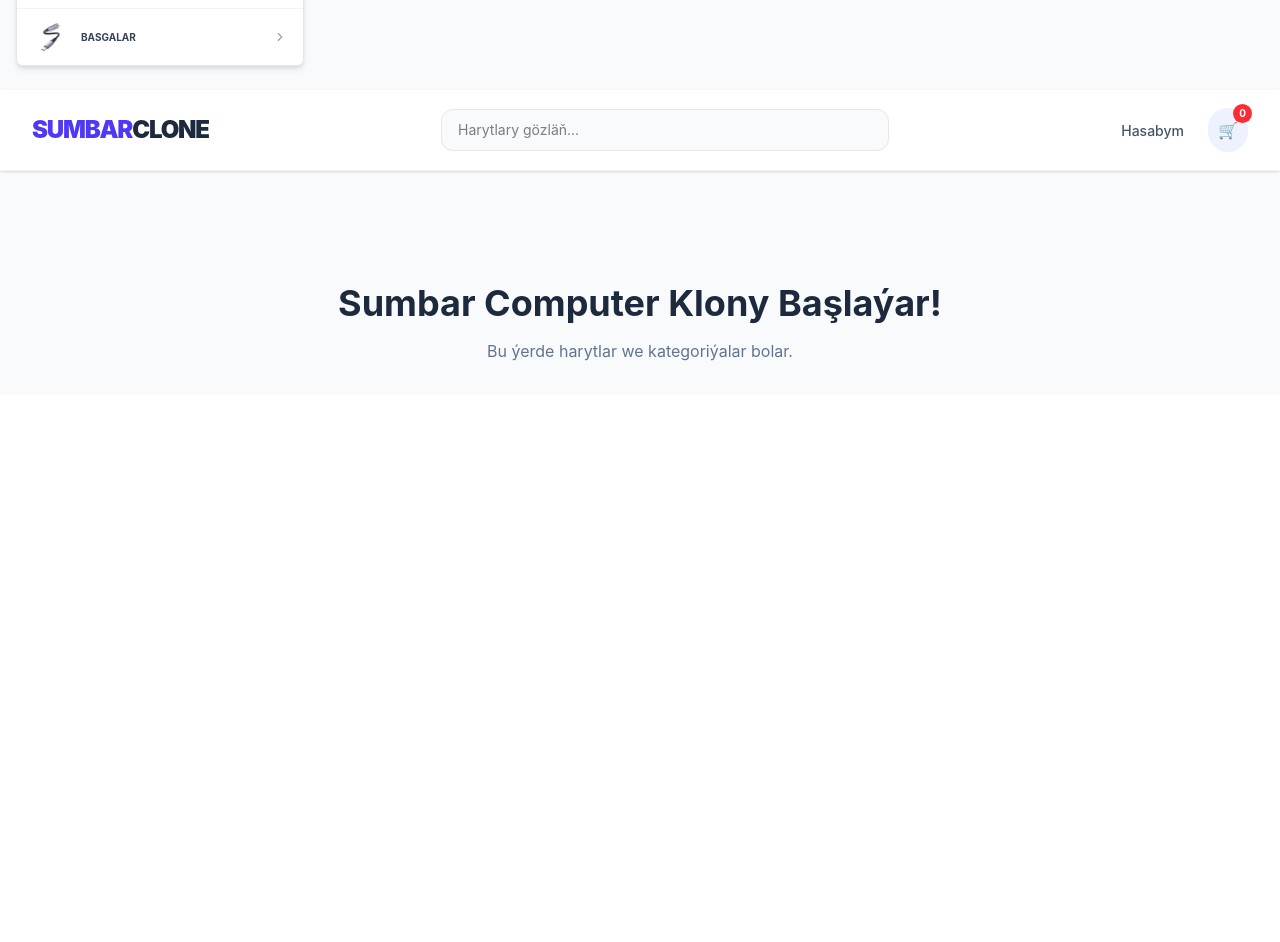
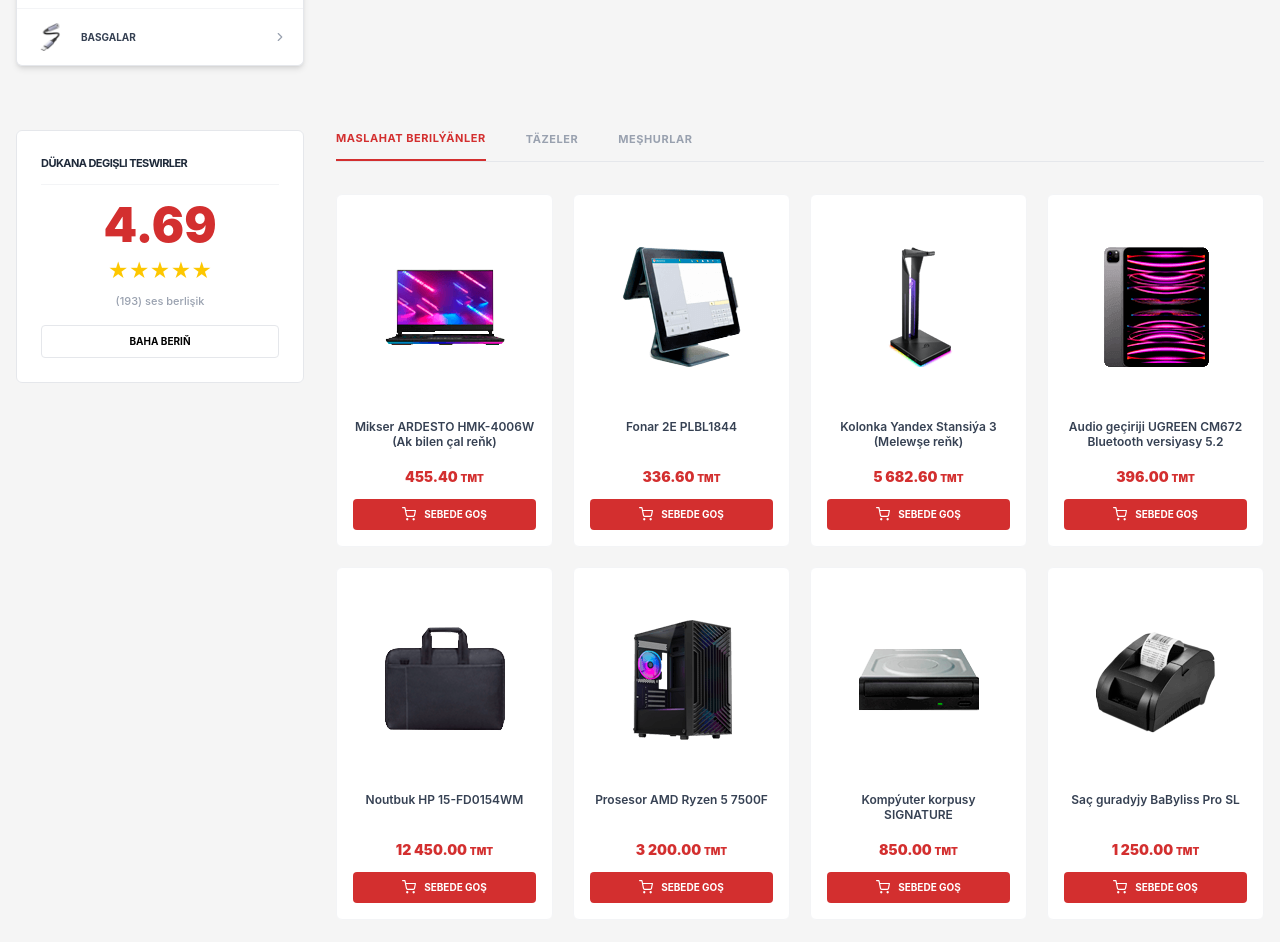
Before and after one commit to Bahram2006/Computer-Shop, a React (Vite) app: page / in a window 1280 px wide. Shown: the part 1020-1962 px from the top of the page. Built offline with nearby package versions, Linux system fonts and the light colour scheme.

Commit message:
updated and problem sorver enabled

```diff
--- a/src/App.jsx
+++ b/src/App.jsx
@@ -1,24 +1,75 @@
-import Navbar from './components/layout/Navbar';
-import Header from './components/layout/Header';
-import Hero from './components/common/Hero';
+import Header from "./components/layout/Header";
+import Hero from "./components/common/Hero";
+import ProductCard from "./components/common/ProductCard";
+import { IMAGES } from "./assets";
 
 function App() {
+  // 1. Harytlar sanawy (Bular sahypanyň ortasynda görner)
+  const products = [
+    { id: 1, name: "Mikser ARDESTO HMK-4006W (Ak bilen çal reňk)", price: "455.40", img: IMAGES.sub6_1 },
+    { id: 2, name: "Fonar 2E PLBL1844", price: "336.60", img: IMAGES.sub11_1 },
+    { id: 3, name: "Kolonka Yandex Stansiýa 3 (Melewşe reňk)", price: "5 682.60", img: IMAGES.sub3_1 },
+    { id: 4, name: "Audio geçiriji UGREEN CM672 Bluetooth versiyasy 5.2", price: "396.00", img: IMAGES.sub7_1 },
+    { id: 5, name: "Noutbuk HP 15-FD0154WM", price: "12 450.00", img: IMAGES.sub6_2 },
+    { id: 6, name: "Prosesor AMD Ryzen 5 7500F", price: "3 200.00", img: IMAGES.sub2_1 },
+    { id: 7, name: "Kompýuter korpusy SIGNATURE", price: "850.00", img: IMAGES.sub2_8 },
+    { id: 8, name: "Saç guradyjy BaByliss Pro SL", price: "1 250.00", img: IMAGES.sub11_2 },
+  ];
+
   return (
-    <div className="min-h-screen bg-slate-50">
+    <div className="min-h-screen bg-[#f5f5f5]">
+      {/* 1. Ýokarky bölüm (Header) */}
       <Header />
+
+      {/* 2. Banner we Kategoriýalar (Hero) */}
       <Hero />
-      <Navbar />
 
-      <main className="max-w-7xl mx-auto p-8 text-center mt-20">
-        <h1 className="text-4xl font-bold text-slate-800">
-          Sumbar Computer Klony Başlaýar!
-        </h1>
-        <p className="mt-4 text-slate-500">
-          Bu ýerde harytlar we kategoriýalar bolar.
-        </p>
+      {/* 3. HARYTLAR BÖLÜMI (Aşak tarap) */}
+      <main className="max-w-[1400px] mx-auto px-4 py-10 flex gap-8">
+
+        {/* ÇEP TARAP: Teswirler we Reýting */}
+        <aside className="w-72 hidden lg:block flex-shrink-0">
+          <div className="bg-white border border-gray-200 rounded-md p-6 sticky top-24">
+            <h2 className="font-bold text-[11px] uppercase border-b border-gray-100 pb-3 mb-4 tracking-tighter text-gray-800">
+              Dükana degişli teswirler
+            </h2>
+            <div className="flex flex-col items-center">
+              <span className="text-5xl font-black text-[#d32f2f]">4.69</span>
+              <div className="text-yellow-400 text-xl my-2 text-center">★★★★★</div>
+              <span className="text-gray-400 text-[11px] font-medium">(193) ses berlişik</span>
+              <button className="mt-4 w-full border border-gray-200 py-2 text-[10px] font-bold uppercase rounded hover:bg-gray-50 transition">
+                Baha beriň
+              </button>
+            </div>
+          </div>
+        </aside>
+
+        {/* SAG TARAP: Tablar we Harytlar Gridi */}
+        <div className="flex-1">
+          {/* Tab Menýu (Maslahat berilýänler, Täzeler...) */}
+          <div className="flex justify-center lg:justify-start gap-10 border-b border-gray-200 mb-8 overflow-x-auto whitespace-nowrap">
+            <button className="pb-3 border-b-2 border-[#d32f2f] text-[#d32f2f] font-bold text-[11px] uppercase tracking-wider cursor-pointer">
+              Maslahat berilýänler
+            </button>
+            <button className="pb-3 text-gray-400 font-bold text-[11px] uppercase tracking-wider hover:text-gray-600 cursor-pointer">
+              Täzeler
+            </button>
+            <button className="pb-3 text-gray-400 font-bold text-[11px] uppercase tracking-wider hover:text-gray-600 cursor-pointer">
+              Meşhurlar
+            </button>
+          </div>
+
+          {/* Harytlar Gridi (4 sütünli) */}
+          <div className="grid grid-cols-1 sm:grid-cols-2 md:grid-cols-3 xl:grid-cols-4 gap-5">
+            {products.map((item) => (
+              <ProductCard key={item.id} product={item} />
+            ))}
+          </div>
+        </div>
+
       </main>
     </div>
-  )
+  );
 }
 
 export default App;
```
